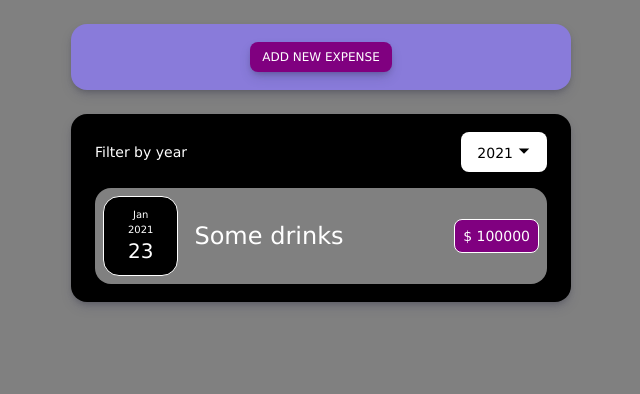
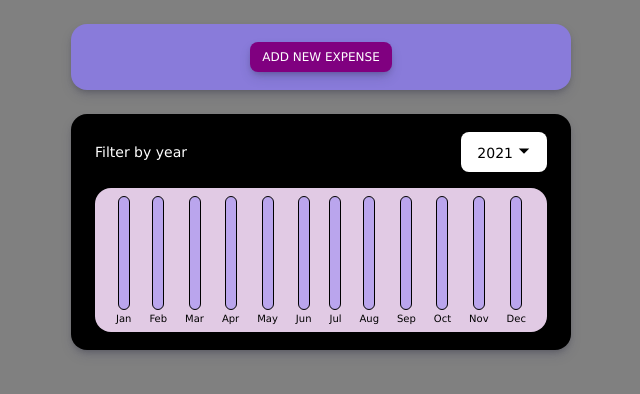
Before and after one commit to ltphat2204/expense-app, a React (Create React App) app: page / in a window 1280 px wide. Shown: the top 394 px of the page, without its empty margins (319-959 px from the left). Built offline with nearby package versions, Linux system fonts and the light colour scheme; the HTML template or start-up script is replaced by a standard one.

Commit message:
finish stat

```diff
--- a/src/App.js
+++ b/src/App.js
@@ -1,7 +1,9 @@
-import { useState } from 'react';
+import { useState, useEffect } from 'react';
 import Filter from './components/Filter';
 import Payment from './components/Payment';
 import Form from './components/Form';
+import Calculate from './optimization/CalculateExpense';
+import Stat from './components/Stat';
 import './App.css';
 
 function App() {
@@ -11,18 +13,13 @@ function App() {
 
   const [isAdding, setAddingStatus] = useState(false);
 
-  const [payment, setPayment] = useState([
-    {
-      date: {year: '2021', month: 'Jan', day: '23'},
-      title: "Some drinks",
-      amount: 100000
-    },
-    {
-      date: {year: '2022', month: 'Feb', day: '2'},
-      title: "Some books",
-      amount: 50000
-    }
-  ]);
+  const [payment, setPayment] = useState([]);
+
+  const [stat, setStat] = useState([]);
+
+  useEffect(()=>{
+    setStat(Calculate(payment, listMonth, currentYear));
+  }, [currentYear, payment,]);
 
   const handleAddPayment = (value) =>{
     const [y, m, d] = value.date.split('-');
@@ -48,6 +45,7 @@ function App() {
       </div>
       <div className="main_container">
         <Filter listOption={listYear} onChange={setCurrentYear} currentValue={currentYear} title="Filter by year"/>
+        <Stat data={stat} listMonth={listMonth}/>
         {
           payment.filter((value) => value.date.year === currentYear)
                 .map((value, index)=><Payment key={index} data={value}/>)
--- a/src/components/Filter.css
+++ b/src/components/Filter.css
@@ -26,6 +26,7 @@
     width: 100%;
     padding: 8px;
     border-radius: 0 0 8px 8px;
+    z-index: 100;
 }
 .filter_options{
     padding: 4px 8px;
--- a/src/components/Form.js
+++ b/src/components/Form.js
@@ -14,6 +14,7 @@ export default function Form({onAdding, onCanceling}){
         event.preventDefault();
         setData({"name": "", "amount": "", "date": ""});
         onAdding(data);
+        onCanceling();
     }
     return (
         <form className="add_form" onSubmit={handleSubmit}>
--- /dev/null
+++ b/src/components/Stat.css
@@ -0,0 +1,36 @@
+.stat_container{
+    display: flex;
+    justify-content: space-around;
+    background-color: #E1CAE4;
+    width: 100%;
+    padding: 8px 12px;
+    margin-top: 16px;
+    border-radius: 16px;
+}
+.stat_month{
+    height: 128px;
+    width: fit-content;
+}
+.stat_progress{
+    height: 114px;
+    width: 12px;
+    background-color: #BAA5ED;
+    margin: 0 auto;
+    border-radius: 8px;
+    border: 1px solid black;
+    position: relative;
+}
+.stat_bar{
+    width: 100%;
+    background-color: #3D15A9;
+    position: absolute;
+    bottom: 0;
+    border-radius: 8px;
+    z-index: 10;
+}
+.stat_title{
+    font-size: 10px;
+    line-height: 10px;
+    margin-top: 4px;
+    color: black;
+}
--- /dev/null
+++ b/src/components/Stat.js
@@ -0,0 +1,28 @@
+import './Stat.css';
+
+export default function Stat({data, listMonth}){
+    const max = Math.max(...data);
+
+    return (
+        <div className="stat_container">
+            {
+                listMonth.map((value, index) => {
+
+                    if (max === 0){
+                        return <div className="stat_month" key={index}>
+                            <div className="stat_progress"></div>
+                            <div className="stat_title">{value}</div>
+                        </div>
+                    }else{
+                        return <div className="stat_month" key={index}>
+                            <div className="stat_progress">
+                                <span style={{height: `${data[index] / max * 100}%`}} className="stat_bar"></span>
+                            </div>
+                            <div className="stat_title">{value}</div>
+                        </div>
+                    }
+                })
+            }
+        </div>
+    );
+}
--- /dev/null
+++ b/src/optimization/CalculateExpense.js
@@ -0,0 +1,9 @@
+export default function Calculate(listPayment, listMonth, currentYear){
+    const result = [];
+    listMonth.forEach(element => {
+        const paymentInMonth = listPayment.filter(value => value.date.month === element && value.date.year === currentYear)
+
+        result.push(paymentInMonth.reduce((prev, curr) => prev + curr.amount, 0));
+    });
+    return result;
+}
```
